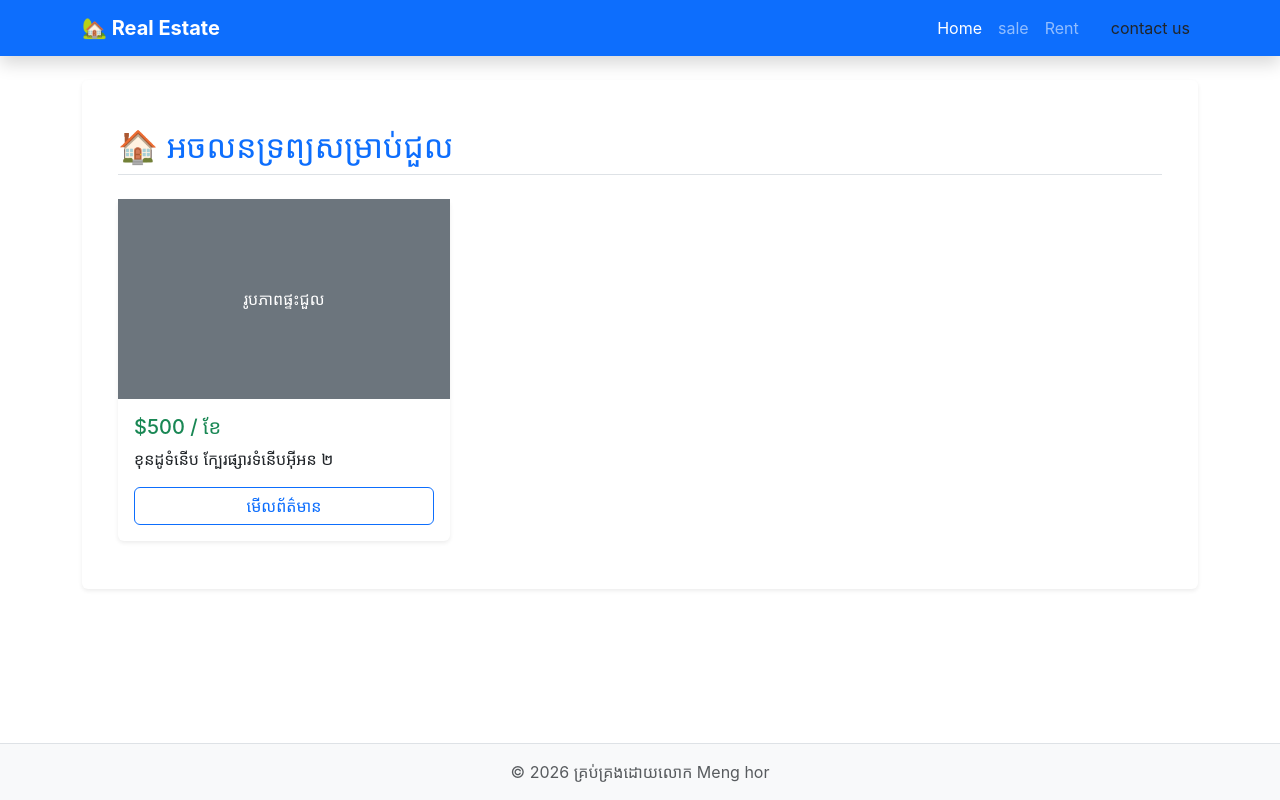
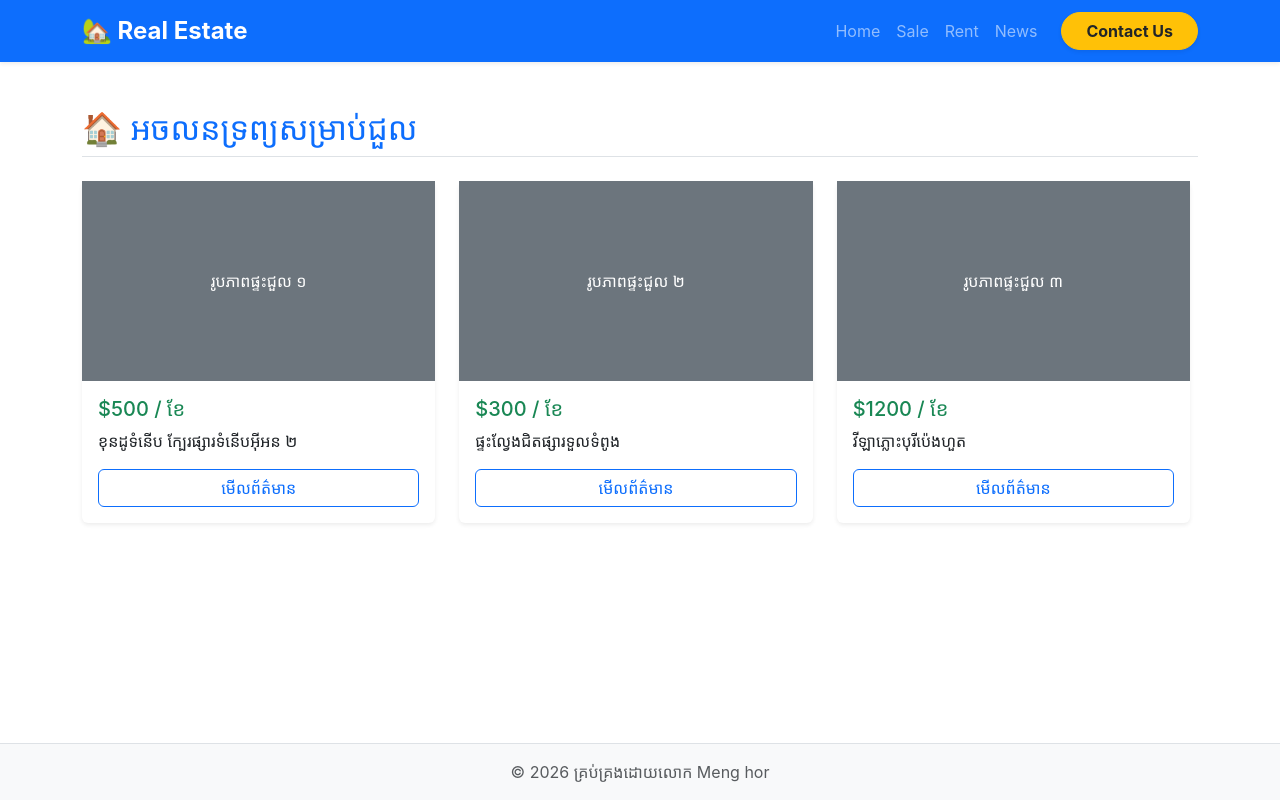
Before and after one commit to MengHor77/frontend-realestate, a React (Create React App) app: page /rent in a window 1280 px wide. Built offline with nearby package versions, Linux system fonts and the light colour scheme; the HTML template or start-up script is replaced by a standard one.

Commit message:
add page

```diff
--- a/src/App.js
+++ b/src/App.js
@@ -1,9 +1,10 @@
 import { BrowserRouter, Routes, Route } from 'react-router-dom';
 import Layout from './components/Layout';
 import Home from './pages/home/Home';
-import Sale from './pages/sale/Sale';       // Import ទំព័រលក់
-import Rent from './pages/rent/Rent';       // Import ទំព័រជួល
-import ContactUs from './pages/contact/ContactUs'; // Import ទំព័រទំនាក់ទំនង
+import Sale from './pages/sale/Sale';
+import Rent from './pages/rent/Rent';
+import News from './pages/news/News';
+import ContactUs from './pages/contact/ContactUs';
 
 function App() {
   return (
@@ -13,6 +14,7 @@ function App() {
           <Route index element={<Home />} />
           <Route path="sale" element={<Sale />} />
           <Route path="rent" element={<Rent />} />
+          <Route path="news" element={<News />} />
           <Route path="contact-us" element={<ContactUs />} />
         </Route>
       </Routes>
--- /dev/null
+++ b/src/components/Header.js
@@ -0,0 +1,43 @@
+import React from 'react';
+import { Link } from 'react-router-dom';
+
+function Header() {
+    return (
+        <header className="navbar navbar-expand-lg navbar-dark bg-primary shadow-sm sticky-top">
+            <div className="container">
+                <Link className="navbar-brand fw-bold fs-4" to="/">
+                    🏡 Real Estate
+                </Link>
+
+                <button className="navbar-toggler" type="button" data-bs-toggle="collapse" data-bs-target="#navbarNav">
+                    <span className="navbar-toggler-icon"></span>
+                </button>
+
+                <div className="collapse navbar-collapse" id="navbarNav">
+                    <ul className="navbar-nav ms-auto align-items-center">
+                        <li className="nav-item">
+                            <Link className="nav-link" to="/">Home</Link>
+                        </li>
+                        <li className="nav-item">
+                            <Link className="nav-link" to="/sale">Sale</Link>
+                        </li>
+                        <li className="nav-item">
+                            <Link className="nav-link" to="/rent">Rent</Link>
+                        </li>
+                         <li className="nav-item">
+                            <Link className="nav-link" to="/news">News</Link>
+                        </li>
+                        <li className="nav-item ms-lg-3 mt-2 mt-lg-0">
+                            {/* កែប៊ូតុង Contact Us ឱ្យមានរាងមូលស្អាត */}
+                            <Link className="btn btn-warning text-dark fw-bold px-4 rounded-pill shadow-sm" to="/contact-us">
+                                Contact Us
+                            </Link>
+                        </li>
+                    </ul>
+                </div>
+            </div>
+        </header>
+    );
+}
+
+export default Header;
--- a/src/components/Layout.js
+++ b/src/components/Layout.js
@@ -1,17 +1,14 @@
 import React from 'react';
 import { Outlet } from 'react-router-dom';
-import Navbar from './Navbar';
+import Header from './Header';
 
 function Layout() {
   return (
     <div className="d-flex flex-column min-vh-100">
-      <Navbar />
+      <Header />
 
-
-      <main className="flex-grow-1 container my-4">
-        <div className="bg-white p-4 shadow-sm rounded">
-          <Outlet />
-        </div>
+      <main className="flex-grow-1 my-4">
+        <Outlet />
       </main>
 
       <footer className="bg-light py-3 border-top mt-auto">
--- a/src/components/Navbar.js
+++ /dev/null
@@ -1,37 +0,0 @@
-import React from 'react';
-import { Link } from 'react-router-dom';
-
-function Navbar() {
-    return (
-        <nav className="navbar navbar-expand-lg navbar-dark bg-primary shadow sticky-top">
-            <div className="container">
-                <Link className="navbar-brand fw-bold" to="/">
-                    🏡 Real Estate
-                </Link>
-
-                <button className="navbar-toggler" type="button" data-bs-toggle="collapse" data-bs-target="#navbarNav">
-                    <span className="navbar-toggler-icon"></span>
-                </button>
-
-                <div className="collapse navbar-collapse" id="navbarNav">
-                    <ul className="navbar-nav ms-auto">
-                        <li className="nav-item">
-                            <Link className="nav-link active" to="/">Home</Link>
-                        </li>
-                        <li className="nav-item">
-                            <Link className="nav-link" to="/sale">sale</Link>
-                        </li>
-                        <li className="nav-item">
-                            <Link className="nav-link" to="/rent">Rent</Link>
-                        </li>
-                        <li className="nav-item">
-                            <Link className="nav-link btn btn-warning text-dark ms-lg-3" to="/contact-us">contact us</Link>
-                        </li>
-                    </ul>
-                </div>
-            </div>
-        </nav>
-    );
-}
-
-export default Navbar;
--- a/src/pages/contact/ContactUs.js
+++ b/src/pages/contact/ContactUs.js
@@ -2,27 +2,8 @@ import React from 'react';
 
 function ContactUs() {
     return (
-        <div className="container mt-4">
-            <div className="row justify-content-center">
-                <div className="col-md-6 bg-white p-5 shadow rounded">
-                    <h2 className="text-center mb-4">📩 ទំនាក់ទំនងមកយើង</h2>
-                    <form>
-                        <div className="mb-3">
-                            <label className="form-label">ឈ្មោះពេញ</label>
-                            <input type="text" className="form-control" placeholder="បញ្ចូលឈ្មោះរបស់អ្នក" />
-                        </div>
-                        <div className="mb-3">
-                            <label className="form-label">អ៊ីមែល/លេខទូរស័ព្ទ</label>
-                            <input type="email" className="form-control" placeholder="example@gmail.com" />
-                        </div>
-                        <div className="mb-3">
-                            <label className="form-label">សាររបស់អ្នក</label>
-                            <textarea className="form-control" rows="4" placeholder="តើបងចង់សាកសួរពីផ្ទះមួយណា?"></textarea>
-                        </div>
-                        <button type="submit" className="btn btn-primary w-100 py-2 fw-bold">ផ្ញើសារឥឡូវនេះ</button>
-                    </form>
-                </div>
-            </div>
+        <div className="">
+            <h1> contact us  page</h1>
         </div>
     );
 }
--- /dev/null
+++ b/src/pages/news/News.js
@@ -0,0 +1,9 @@
+import React from 'react';
+
+function News() {
+    return (
+         <h1> news page</h1>
+    );
+}
+
+export default News;
--- a/src/pages/rent/Rent.js
+++ b/src/pages/rent/Rent.js
@@ -4,11 +4,22 @@ function Rent() {
     return (
         <div className="container mt-4">
             <h2 className="text-primary mb-4 border-bottom pb-2">🏠 អចលនទ្រព្យសម្រាប់ជួល</h2>
-            <div className="row">
+
+            {/* ទីតាំងដែលយើងកំណត់ Scrollbar */}
+            <div
+                className="row pe-2"
+                style={{
+                    maxHeight: '65vh', /* កំណត់កម្ពស់ត្រឹម 65% នៃអេក្រង់ (បងអាចដូរជា 500px ក៏បាន) */
+                    overflowY: 'auto', /* បង្ហាញ Scrollbar បញ្ឈរនៅពេលមាន Card ច្រើន */
+                    overflowX: 'hidden' /* លាក់ Scrollbar ផ្តេក */
+                }}
+            >
                 {/* Card ទី ១ */}
                 <div className="col-md-4 mb-4">
                     <div className="card shadow-sm border-0 h-100">
-                        <div className="bg-secondary text-white d-flex align-items-center justify-content-center" style={{ height: '200px' }}>រូបភាពផ្ទះជួល</div>
+                        <div className="bg-secondary text-white d-flex align-items-center justify-content-center" style={{ height: '200px' }}>
+                            រូបភាពផ្ទះជួល ១
+                        </div>
                         <div className="card-body">
                             <h5 className="card-title text-success">$500 / ខែ</h5>
                             <p className="card-text">ខុនដូទំនើប ក្បែរផ្សារទំនើបអ៊ីអន ២</p>
@@ -16,7 +27,34 @@ function Rent() {
                         </div>
                     </div>
                 </div>
-                {/* បងអាច Copy បន្ថែម Card ទៀតបាននៅទីនេះ */}
+
+                {/* Card ទី ២ (បន្ថែមដើម្បីតេស្ត Scroll) */}
+                <div className="col-md-4 mb-4">
+                    <div className="card shadow-sm border-0 h-100">
+                        <div className="bg-secondary text-white d-flex align-items-center justify-content-center" style={{ height: '200px' }}>
+                            រូបភាពផ្ទះជួល ២
+                        </div>
+                        <div className="card-body">
+                            <h5 className="card-title text-success">$300 / ខែ</h5>
+                            <p className="card-text">ផ្ទះល្វែងជិតផ្សារទួលទំពូង</p>
+                            <button className="btn btn-outline-primary w-100">មើលព័ត៌មាន</button>
+                        </div>
+                    </div>
+                </div>
+
+                {/* Card ទី ៣ */}
+                <div className="col-md-4 mb-4">
+                    <div className="card shadow-sm border-0 h-100">
+                        <div className="bg-secondary text-white d-flex align-items-center justify-content-center" style={{ height: '200px' }}>
+                            រូបភាពផ្ទះជួល ៣
+                        </div>
+                        <div className="card-body">
+                            <h5 className="card-title text-success">$1200 / ខែ</h5>
+                            <p className="card-text">វីឡាភ្លោះបុរីប៉េងហួត</p>
+                            <button className="btn btn-outline-primary w-100">មើលព័ត៌មាន</button>
+                        </div>
+                    </div>
+                </div>
             </div>
         </div>
     );
```
